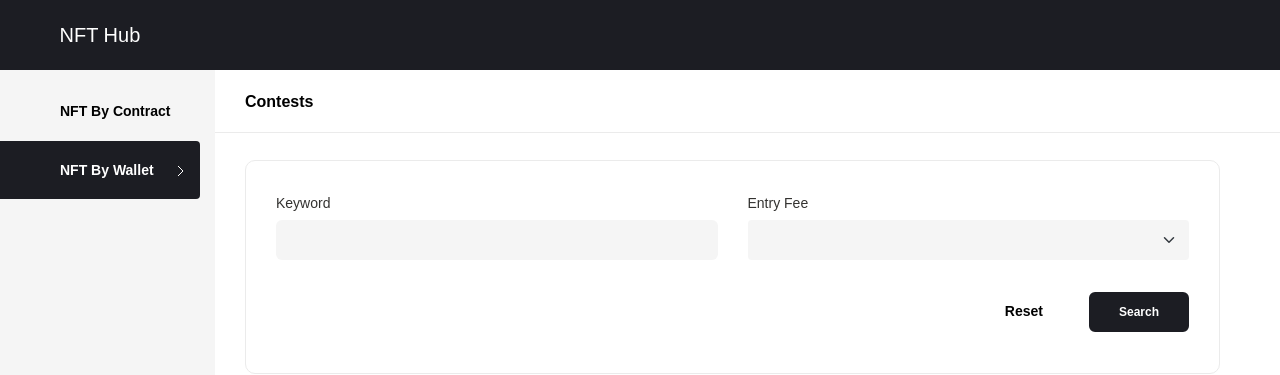
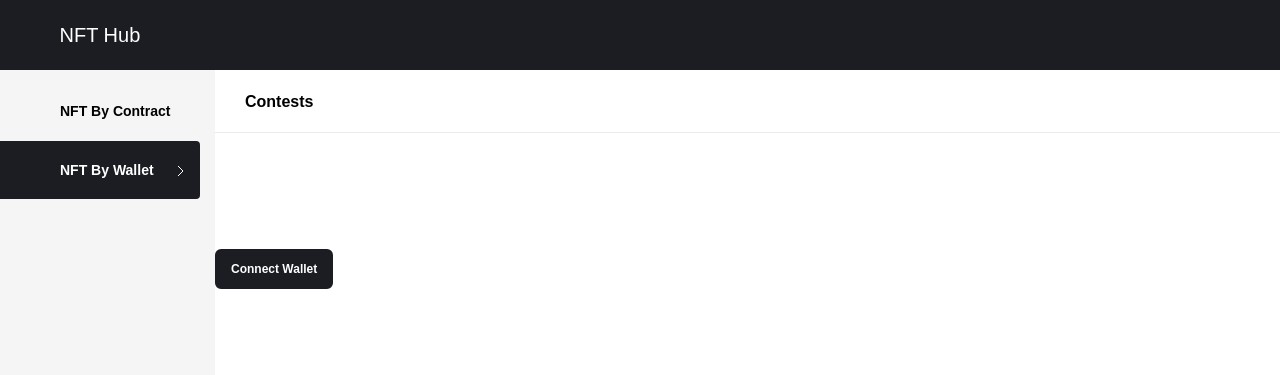
Before and after one commit to ankurwebexcellis/nft-demo-frontend, a React (Create React App) app: page /wallet in a window 1280 px wide. Shown: the top 375 px of the page. Built offline with nearby package versions, Linux system fonts and the light colour scheme.

Commit message:
wallrt connect

```diff
--- a/package.json
+++ b/package.json
@@ -8,6 +8,7 @@
     "@testing-library/user-event": "^13.5.0",
     "axios": "^1.6.2",
     "bootstrap": "^5.3.2",
+    "ethers": "^5.7.2",
     "react": "^18.2.0",
     "react-bootstrap": "^2.9.1",
     "react-dom": "^18.2.0",
--- a/src/screens/listByWallet.jsx
+++ b/src/screens/listByWallet.jsx
@@ -13,6 +13,23 @@ function ListByWallet() {
   const [nftList, setNftList] = useState([]);
   const [loading, setLoading] = useState(false);
   const [next, setNext] = useState("");
+
+  const [wallet, setWallet] = useState("");
+
+  const connectWallet = async () => {
+    try {
+      let ethereum = window.ethereum;
+      if (!ethereum) return window.open("https://metamask.app.link/dapp/" + process.env.REACT_APP_SITE_URL, "_blank");
+
+      // Check if we are authorized to access the user's wallet
+      const accounts = await ethereum.request({
+        method: "eth_requestAccounts",
+      });
+      setWallet(accounts[0]);
+    } catch (err) {
+      console.log(err);
+    }
+  };
 
   const fetchNfts = async () => {
     setLoading(true);
@@ -33,6 +50,7 @@ function ListByWallet() {
   return (
     <>
       <Header />
+      {wallet ? (
         <div className="page-wrapper">
           <Sidebar page="wallet" />
           <div className="main-content-wrapper position-relative">
@@ -86,6 +104,21 @@ function ListByWallet() {
             </div>
           </div>
         </div>
+      ) : (
+        <div className="page-wrapper">
+          <Sidebar page="wallet" />
+          <div className="main-content-wrapper position-relative">
+            <div className="mcw-header d-flex align-items-center">
+              <h1>Contests</h1>
+            </div>
+            <div className="fwc-wrapper"></div>
+            <a href="#!" class="btn btn-primary btn-sm" onClick={() => connectWallet()}>
+              {" "}
+              Connect Wallet{" "}
+            </a>
+          </div>
+        </div>
+      )}
     </>
   );
 }
```
Also changed, not shown: 1 other file (tests, documents, lock files or other folders). Lines whose indentation alone changed are shown as unchanged.
